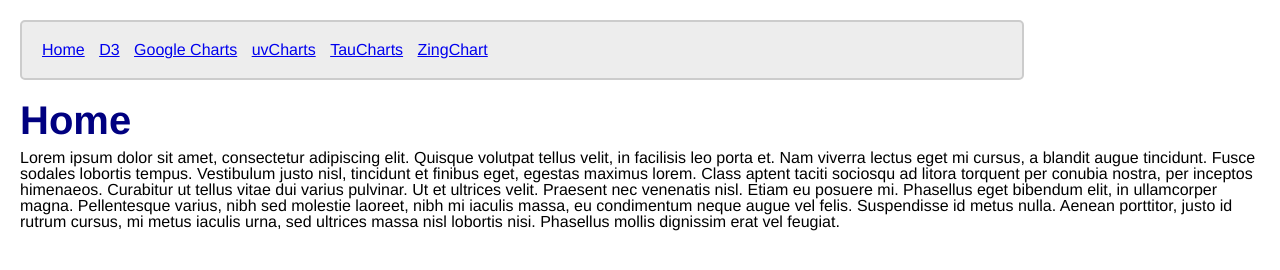
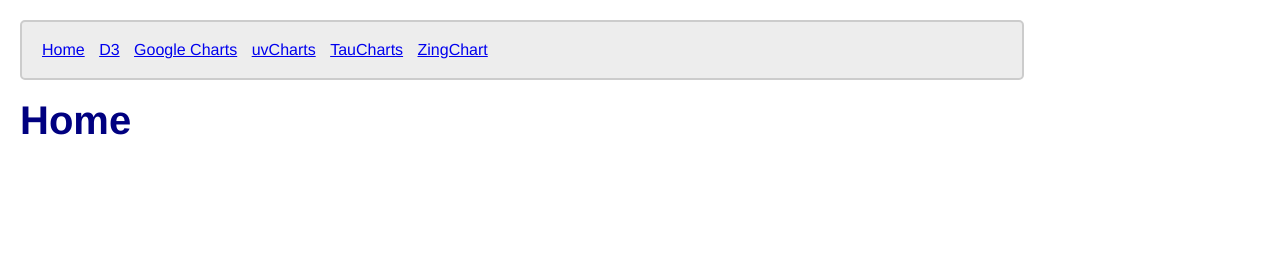
Before and after one commit to kevinchisholm/javascript-charting-POC, a website: page www/html/home.html in a window 1280 px wide. Drawn offline with Linux system fonts and the light colour scheme.

Commit message:
remove latin from home page

```diff
--- a/www/html/home.html
+++ b/www/html/home.html
@@ -12,9 +12,6 @@
         <article id="container">
             <section id="content">
                 <h1>Home</h1>
-                <p>
-                    Lorem ipsum dolor sit amet, consectetur adipiscing elit. Quisque volutpat tellus velit, in facilisis leo porta et. Nam viverra lectus eget mi cursus, a blandit augue tincidunt. Fusce sodales lobortis tempus. Vestibulum justo nisl, tincidunt et finibus eget, egestas maximus lorem. Class aptent taciti sociosqu ad litora torquent per conubia nostra, per inceptos himenaeos. Curabitur ut tellus vitae dui varius pulvinar. Ut et ultrices velit. Praesent nec venenatis nisl. Etiam eu posuere mi. Phasellus eget bibendum elit, in ullamcorper magna. Pellentesque varius, nibh sed molestie laoreet, nibh mi iaculis massa, eu condimentum neque augue vel felis. Suspendisse id metus nulla. Aenean porttitor, justo id rutrum cursus, mi metus iaculis urna, sed ultrices massa nisl lobortis nisi. Phasellus mollis dignissim erat vel feugiat.
-                </p>
             </section>
         </article>
         <script src="../js/jquery-1.11.3.min.js"></script>
```
